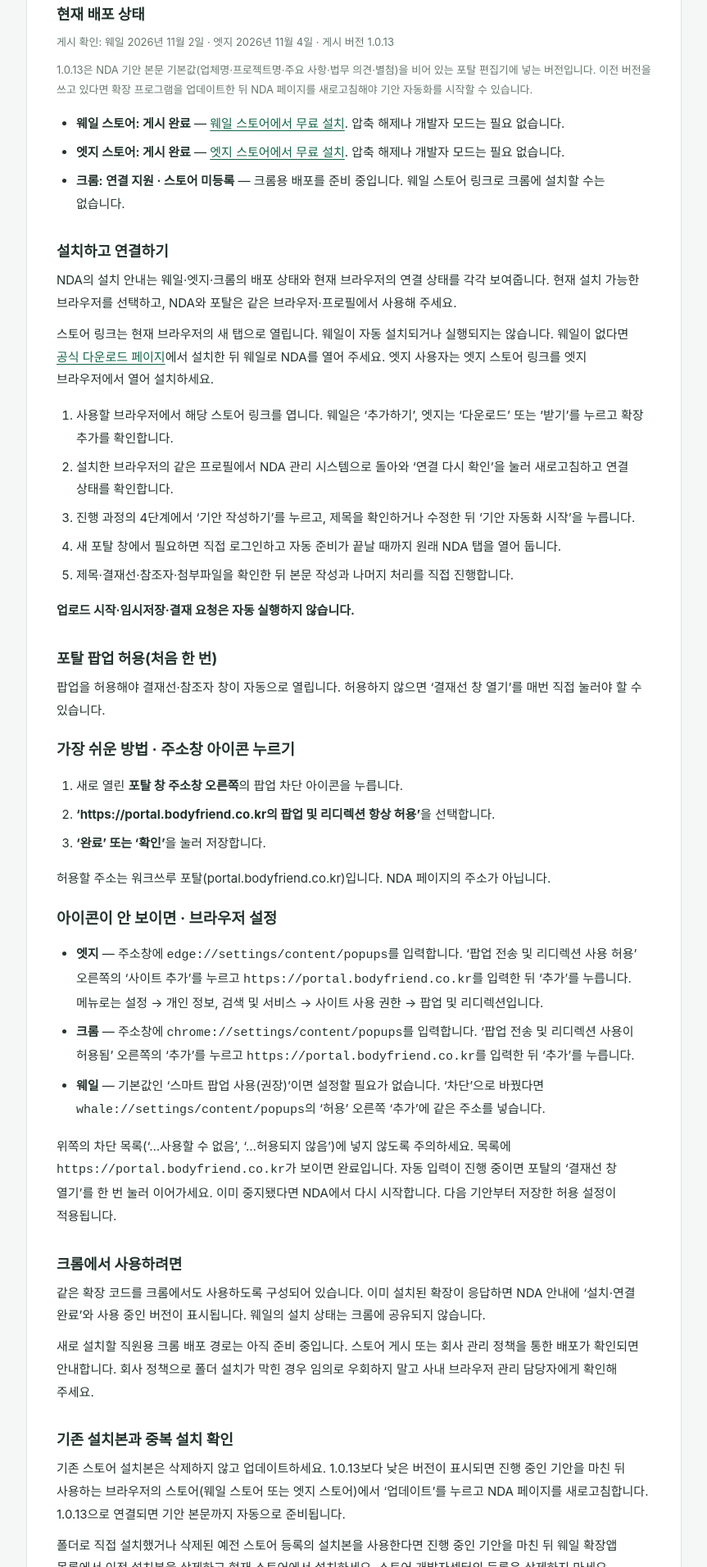
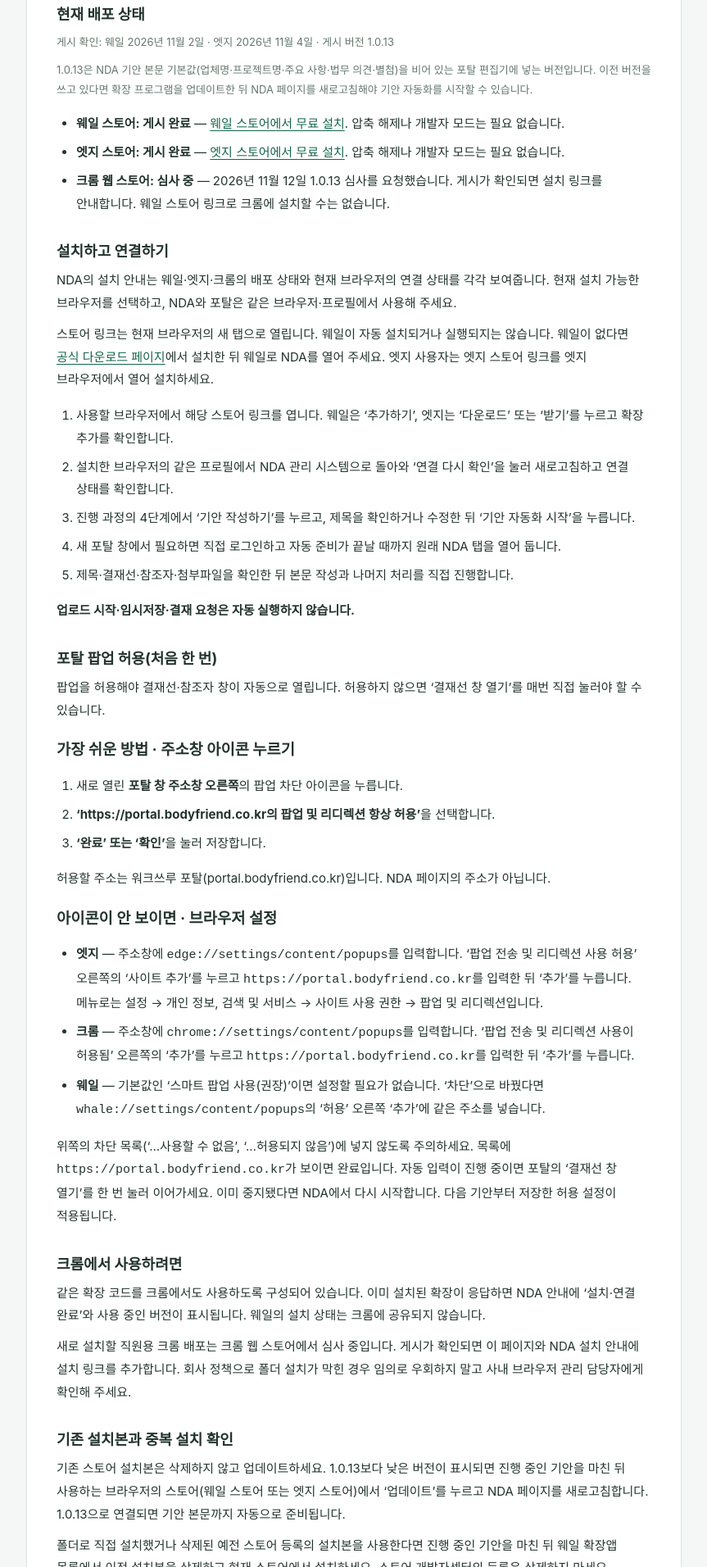
Before and after one commit to bf-sw/nda-extension-guide, a plain HTML site: page extension-support.html in a window 1280 px wide. Shown: the part 362-2274 px from the top of the page at 82% size, without its empty margins (208-1071 px from the left). Drawn offline with Linux system fonts and the light colour scheme.

Commit message:
Show Chrome Web Store review status
Co-Authored-By: Claude Opus 5.5 <noreply@anthropic.com>

```diff
--- a/extension-support.html
+++ b/extension-support.html
@@ -20,7 +20,7 @@
   <ul>
     <li><strong>웨일 스토어: 게시 완료</strong> — <a href="https://store.whale.naver.com/detail/nmfmeagcplbbgklodnohiffhmlnccmlc" target="_blank" rel="noopener noreferrer">웨일 스토어에서 무료 설치</a>. 압축 해제나 개발자 모드는 필요 없습니다.</li>
     <li><strong>엣지 스토어: 게시 완료</strong> — <a href="https://microsoftedge.microsoft.com/addons/detail/hmmjbiefojgmdlainofboggfjbjlnepg" target="_blank" rel="noopener noreferrer">엣지 스토어에서 무료 설치</a>. 압축 해제나 개발자 모드는 필요 없습니다.</li>
-    <li><strong>크롬: 연결 지원 · 스토어 미등록</strong> — 크롬용 배포를 준비 중입니다. 웨일 스토어 링크로 크롬에 설치할 수는 없습니다.</li>
+    <li><strong>크롬 웹 스토어: 심사 중</strong> — 2026년 11월 12일 1.0.13 심사를 요청했습니다. 게시가 확인되면 설치 링크를 안내합니다. 웨일 스토어 링크로 크롬에 설치할 수는 없습니다.</li>
   </ul>
   <h2>설치하고 연결하기</h2>
   <p>NDA의 설치 안내는 웨일·엣지·크롬의 배포 상태와 현재 브라우저의 연결 상태를 각각 보여줍니다. 현재 설치 가능한 브라우저를 선택하고, NDA와 포탈은 같은 브라우저·프로필에서 사용해 주세요.</p>
@@ -47,7 +47,7 @@
   <p>위쪽의 차단 목록(‘…사용할 수 없음’, ‘…허용되지 않음’)에 넣지 않도록 주의하세요. 목록에 <code>https://portal.bodyfriend.co.kr</code>가 보이면 완료입니다. 자동 입력이 진행 중이면 포탈의 ‘결재선 창 열기’를 한 번 눌러 이어가세요. 이미 중지됐다면 NDA에서 다시 시작합니다. 다음 기안부터 저장한 허용 설정이 적용됩니다.</p>
   <h2>크롬에서 사용하려면</h2>
   <p>같은 확장 코드를 크롬에서도 사용하도록 구성되어 있습니다. 이미 설치된 확장이 응답하면 NDA 안내에 ‘설치·연결 완료’와 사용 중인 버전이 표시됩니다. 웨일의 설치 상태는 크롬에 공유되지 않습니다.</p>
-  <p>새로 설치할 직원용 크롬 배포 경로는 아직 준비 중입니다. 스토어 게시 또는 회사 관리 정책을 통한 배포가 확인되면 안내합니다. 회사 정책으로 폴더 설치가 막힌 경우 임의로 우회하지 말고 사내 브라우저 관리 담당자에게 확인해 주세요.</p>
+  <p>새로 설치할 직원용 크롬 배포는 크롬 웹 스토어에서 심사 중입니다. 게시가 확인되면 이 페이지와 NDA 설치 안내에 설치 링크를 추가합니다. 회사 정책으로 폴더 설치가 막힌 경우 임의로 우회하지 말고 사내 브라우저 관리 담당자에게 확인해 주세요.</p>
   <h2>기존 설치본과 중복 설치 확인</h2>
   <p>기존 스토어 설치본은 삭제하지 않고 업데이트하세요. 1.0.13보다 낮은 버전이 표시되면 진행 중인 기안을 마친 뒤 사용하는 브라우저의 스토어(웨일 스토어 또는 엣지 스토어)에서 ‘업데이트’를 누르고 NDA 페이지를 새로고침합니다. 1.0.13으로 연결되면 기안 본문까지 자동으로 준비됩니다.</p>
   <p>폴더로 직접 설치했거나 삭제된 예전 스토어 등록의 설치본을 사용한다면 진행 중인 기안을 마친 뒤 웨일 확장앱 목록에서 이전 설치본을 삭제하고 현재 스토어에서 설치하세요. 스토어 개발자센터의 등록은 삭제하지 마세요.</p>
```
